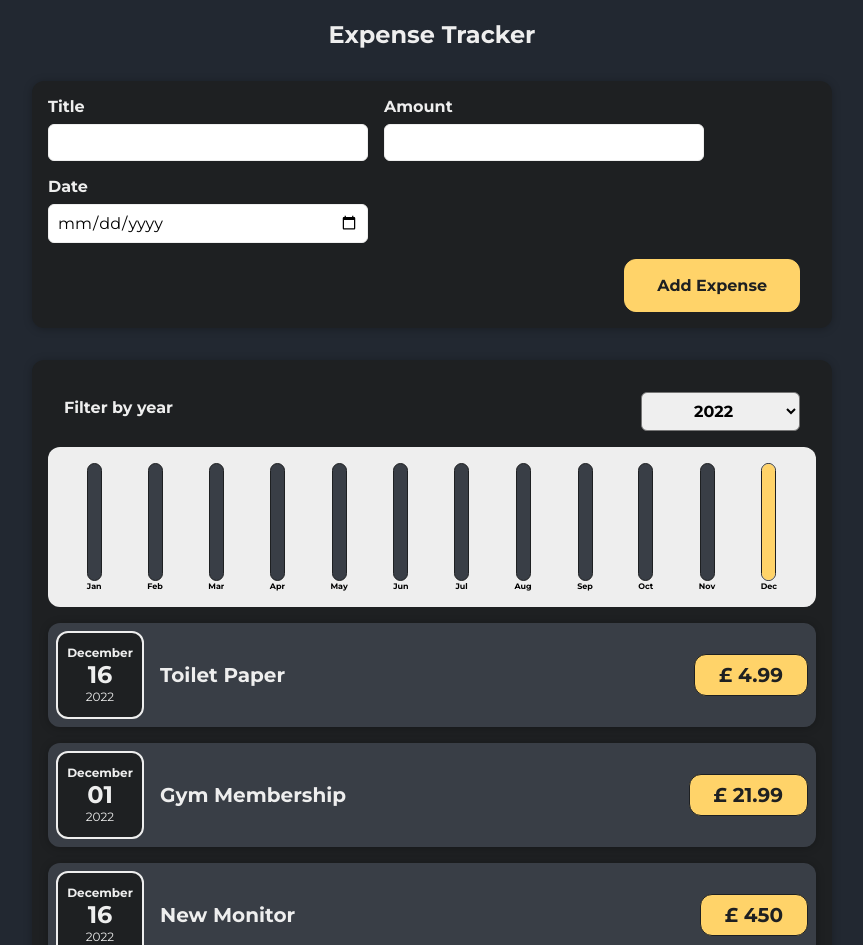
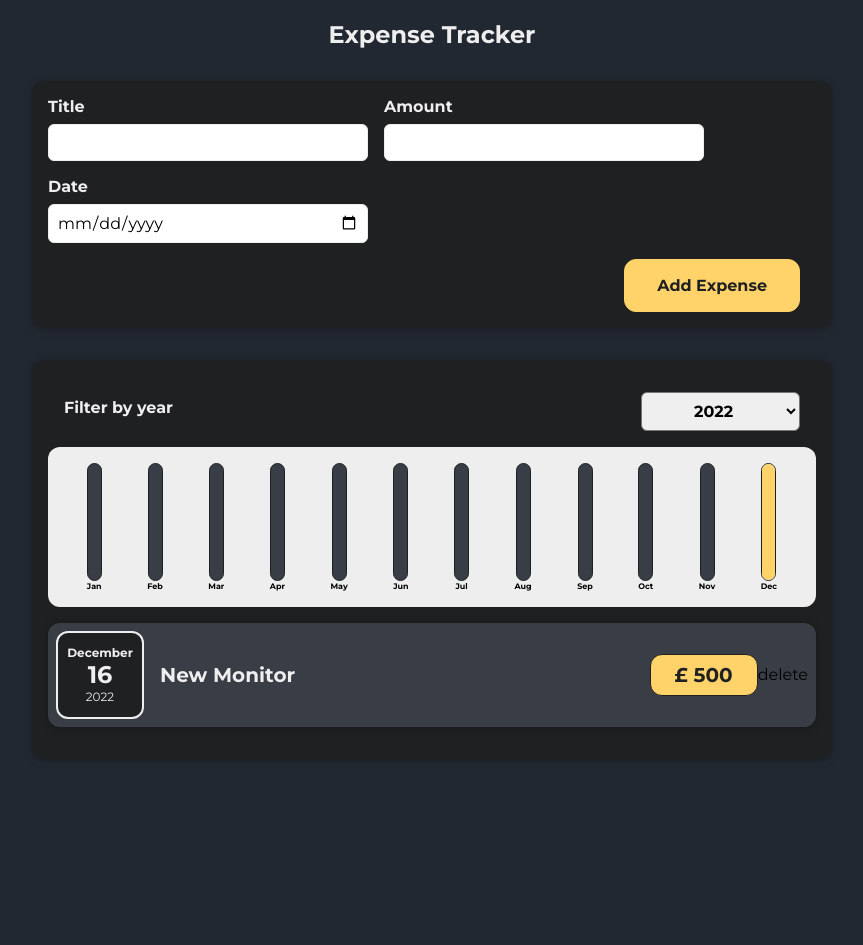
Before and after one commit to MikesonO/expense-tracker, a React (Create React App) app: page / in a window 1280 px wide. Shown: the top 945 px of the page, without its empty margins (208-1071 px from the left). After the commit the page ends 800 px from the top, so only its background shows below. Built offline with nearby package versions, Linux system fonts and the light colour scheme.

Commit message:
Add delete expense button

```diff
--- a/src/App.js
+++ b/src/App.js
@@ -6,26 +6,26 @@ import Expenses from './components/Expenses/Expenses';
 const TEST_EXPENSES = [
   {
     id: 'e1',
-    title: 'Car Insurance',
-    amount: 294.67,
+    title: 'Holiday',
+    amount: 1500,
     date: new Date(2023, 11, 31),
   },
   {
     id: 'e2',
-    title: 'Toilet Paper',
-    amount: 4.99,
-    date: new Date(2022, 11, 16),
+    title: 'Gym Membership',
+    amount: 21.99,
+    date: new Date(2023, 0, 1),
   },
   {
     id: 'e3',
-    title: 'Gym Membership',
-    amount: 21.99,
-    date: new Date(2022, 11, 1),
+    title: 'Toilet Paper',
+    amount: 4.99,
+    date: new Date(2023, 0, 7),
   },
   {
     id: 'e4',
     title: 'New Monitor',
-    amount: 450,
+    amount: 500,
     date: new Date(2022, 11, 16),
   },
 ];
@@ -36,15 +36,19 @@ const App = () => {
 
   const addExpenseHandler = expense => {
     setExpenses(prevExpenses => {
-      return [expense, ...prevExpenses];
+      return [{id: Math.random().toString(), ...expense}, ...prevExpenses];
     });
+  }
+
+  const deleteExpenseHandler = expense => {
+    setExpenses(expenses.filter(item => item.id !== expense));
   }
 
   return (
     <div>
       <h2 id="title">Expense Tracker</h2>
       <NewExepense onAddExpense={addExpenseHandler} />
-      <Expenses expense={expenses}/>
+      <Expenses expense={expenses} onDeleteExpense={deleteExpenseHandler}/>
     </div>
   );
 }
--- a/src/components/Expenses/ExpenseItem.js
+++ b/src/components/Expenses/ExpenseItem.js
@@ -3,6 +3,11 @@ import Card from '../UI/Card';
 import './ExpenseItem.scss';
 
 const ExpenseItem = (data) => {
+
+  const deleteExpense = () => {
+    data.onDeleteExpense(data.id);
+  }
+
   return (
     <li>
       <Card className='expense-item'>
@@ -11,6 +16,7 @@ const ExpenseItem = (data) => {
           <h2>{data.title}</h2>
           <div className='expense-item__price'>£ {data.amount}</div>
         </div>
+        <p onClick={deleteExpense}>delete</p>
       </Card>
     </li>
   );
--- a/src/components/Expenses/Expenses.js
+++ b/src/components/Expenses/Expenses.js
@@ -21,7 +21,6 @@ const Expenses = (data) => {
     return expense.date.getFullYear().toString() === filteredYear;
   });
 
-
   return (
     <div>
       <Card className='expenses'>
@@ -30,7 +29,7 @@ const Expenses = (data) => {
         onChangeFilter={filterChangeHandler}
       />
       <ExpensesChart expenses={filteredExpenses}/>
-      <ExpensesList items={filteredExpenses}/>
+      <ExpensesList items={filteredExpenses} onDeleteExpense={data.onDeleteExpense}/>
    </Card>
   </div>
   );
--- a/src/components/Expenses/ExpensesList.js
+++ b/src/components/Expenses/ExpensesList.js
@@ -1,9 +1,9 @@
 import ExpenseItem from './ExpenseItem';
 import './ExpensesList.scss';
 
-const ExpensesList = props => {
+const ExpensesList = data => {
 
-  const expenses = props.items;
+  const expenses = data.items;
 
   //Check if expenses is empty
   if (expenses.length === 0) {
@@ -14,9 +14,11 @@ const ExpensesList = props => {
     {expenses.map((expense) => (
       <ExpenseItem
         key={expense.id}
+        id={expense.id}
         title={expense.title}
         amount ={expense.amount}
         date={expense.date}
+        onDeleteExpense={data.onDeleteExpense}
       />
     ))}
   </ul>
```
